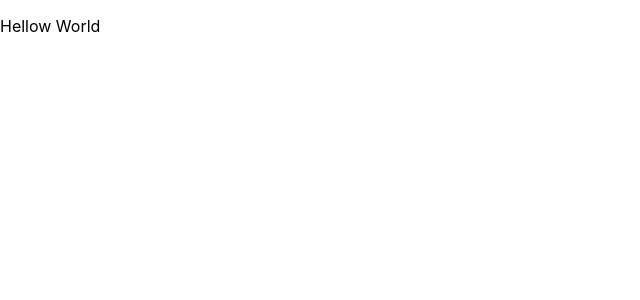
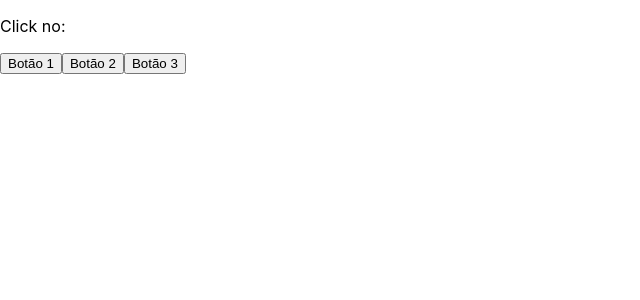
Before and after one commit to RenanRodriguesRecife/Tutorial-React.JS-Iniciante, a React (Create React App) app in the folder yt-react/: page / in a window 1280 px wide. Shown: the top 300 px of the page, without its empty margins (0-640 px from the left). Built offline with nearby package versions, Linux system fonts and the light colour scheme.

Commit message:
add prop and state

```diff
--- a/yt-react/src/App.js
+++ b/yt-react/src/App.js
@@ -1,9 +1,48 @@
 import './App.css';
+import React, { Component } from 'react';
 
-function App() {
+class Mybutton extends Component{
+  render(){
+    return (
+    <button onClick={() => {this.props.handleClick(this.props.label);}}>
+      {this.props.label}
+
+       </button>
+    );
+  }
+}
+
+class MyLabel extends Component{
+  render(){
+    return <p>Click no: {this.props.text}</p>
+  }
+}
+
+class App extends Component {
+  constructor(props){
+    super(props)
+    this.state = {
+      labelText: '',
+    };
+  }
+
+  setLabelText = (labelText) => {
+    this.setState({labelText});
+  }
+
+  render(){
+  console.log(this.stage)
   return (
-    <p>Hellow World</p>
+    <div>
+    <MyLabel text={this.state.labelText}/>
+    <Mybutton handleClick={this.setLabelText} label="Botão 1"/>
+    <Mybutton handleClick={this.setLabelText} label="Botão 2"/>
+    <Mybutton handleClick={this.setLabelText} label="Botão 3"/>
+
+
+    </div>
   );
+  }
 }
 
 export default App;
```
